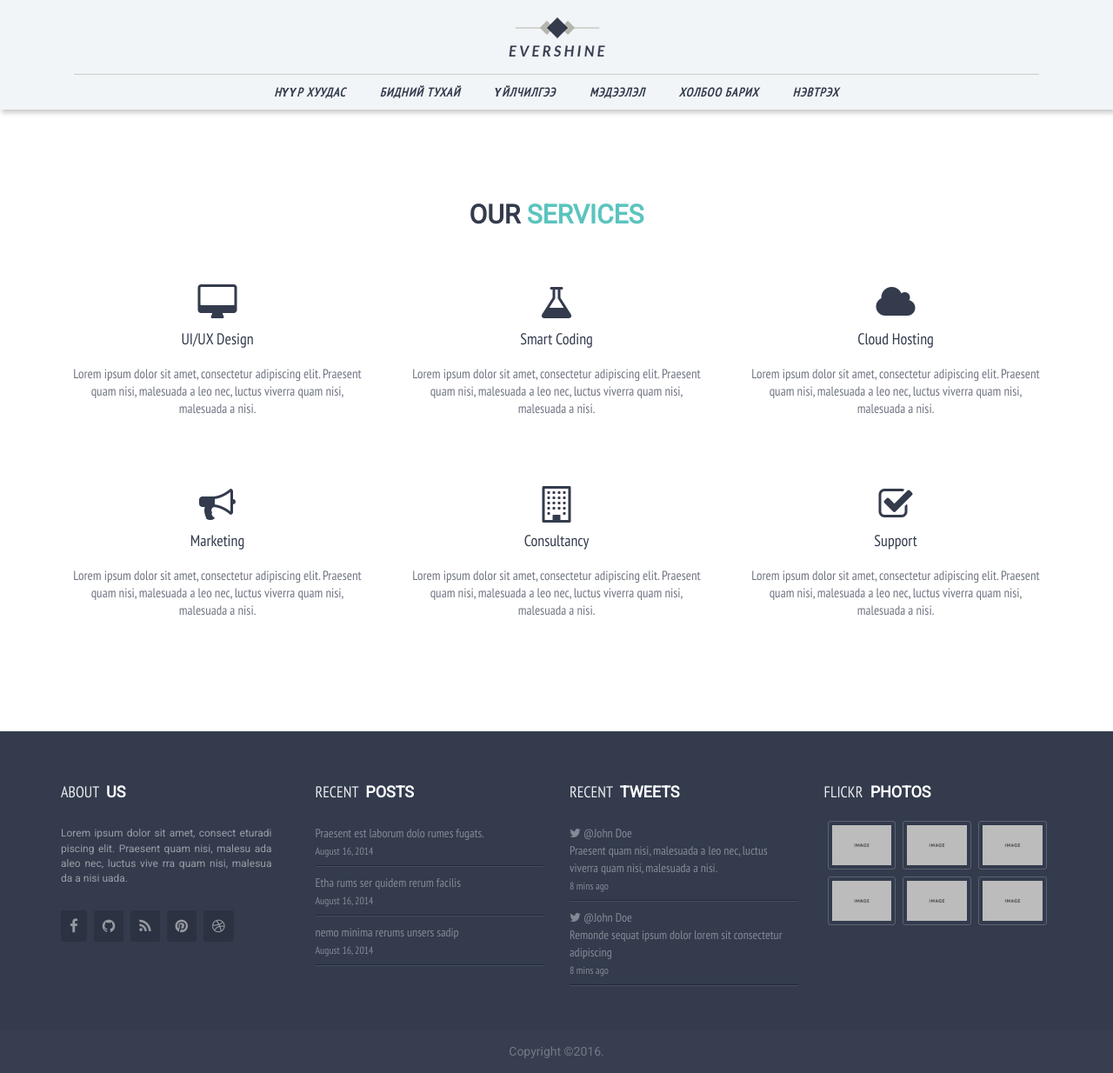
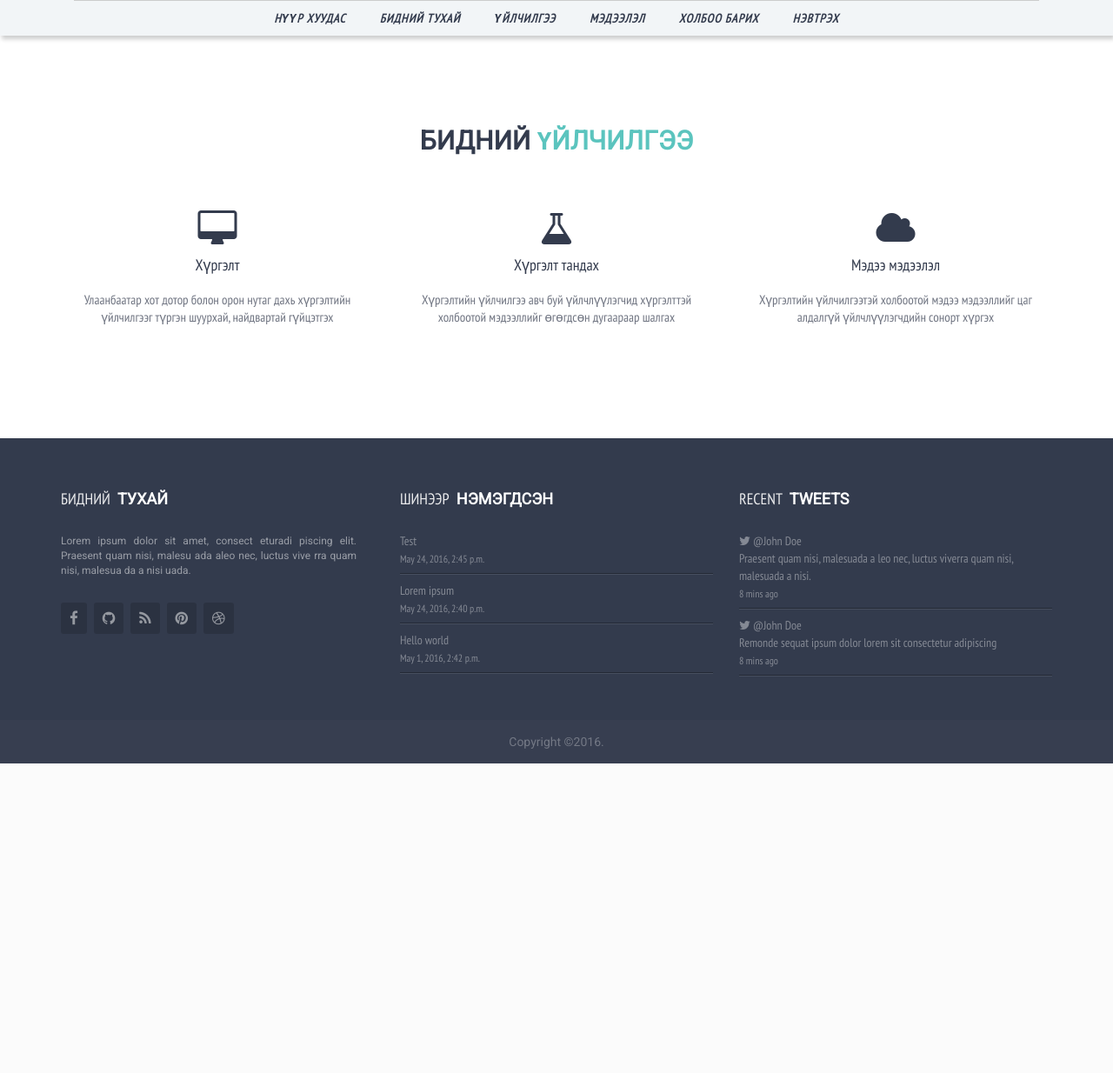
Before and after one commit to rozig/logistic, a Django app: page /services/ in a window 1280 px wide. Shown: the whole page at 87% size. After the commit the page ends 878 px from the top, so only its background shows below. Run offline with Django 3.2, Linux system fonts and the light colour scheme; data comes from the database, SQL or seed files in the repository; both versions use the stored data as it was after the commit; parts of the project's set-up code (start-up, migrations or seed data) failed here and were passed over; some libraries are stand-ins or nearby versions.

Commit message:
Edited static pa pages

```diff
--- a/news/models.py
+++ b/news/models.py
@@ -11,6 +11,7 @@ class Post(models.Model):
     Created_Date = models.DateTimeField(default=timezone.now, verbose_name=u'Үүсгэсэн огноо')
     Published_Date = models.DateTimeField(blank=True, null=True, verbose_name=u'Нийтлэсэн огноо')
     Image = models.ImageField(upload_to='news/%Y/%m/%d/', verbose_name=u'Зураг')
+
     def publish(self):
         self.Published_Date = timezone.now()
         self.save()
--- a/registration/templates/account/base.html
+++ b/registration/templates/account/base.html
@@ -1 +1 @@
-{% extends "base.html" %}
+{% extends "registration/base.html" %}
--- a/registration/templates/registration/about-us.html
+++ b/registration/templates/registration/about-us.html
@@ -6,7 +6,7 @@
 <section class="section">
   <div class="container">
     <div class="row wow swing">
-      <h2 class="h2 text-bold-7 padding-b-20">Our <span class="txt-custom">Team</span></h2>
+      <h2 class="h2 text-bold-7 padding-b-20">Манай хамт олон</span></h2>
     </div>
 
     <!-- Team-member-1 -->
--- a/registration/templates/registration/base.html
+++ b/registration/templates/registration/base.html
@@ -39,16 +39,24 @@
 
   </head>
   <body>
+    <div id="fb-root"></div>
+    <script>(function(d, s, id) {
+      var js, fjs = d.getElementsByTagName(s)[0];
+      if (d.getElementById(id)) return;
+      js = d.createElement(s); js.id = id;
+      js.src = "//connect.facebook.net/mn_MN/sdk.js#xfbml=1&version=v2.6&appId=1495178527363069";
+      fjs.parentNode.insertBefore(js, fjs);
+    }(document, 'script', 'facebook-jssdk'));</script>
    <!-- Header -->
    <header>
-    <div class="row">
+    <!--<div class="row">
       <div class="col-md-12">
         <div class="top-container">
-          <!-- Logo -->
+          <!-- Logo --
           <a href="#" class="logo" title="Home"><img src="{% static 'img/logo.png' %}" alt=""></a>
         </div>
       </div>
-    </div>
+    </div> -->
 
     <!-- Nav -->
     <div class="navbar navbar-custom" id="nav" role="navigation">
@@ -116,8 +124,8 @@
         <div class="row">
 
           <!-- About-US-->
-          <div class="col-md-3 col-sm-6 footer-text">
-            <h4>About <span>&nbsp;us</span></h4>
+          <div class="col-md-4 col-sm-6 footer-text">
+            <h4>Бидний <span>&nbsp;тухай</span></h4>
             <p>Lorem ipsum dolor sit amet, consect eturadi piscing elit. Praesent quam nisi, malesu ada aleo nec, luctus vive rra quam nisi, malesua da a nisi uada.</p>
               <ul class="social-links margin-t-35">
                 <li><a href="#"><i class="fa fa-facebook"></i></a></li>
@@ -129,29 +137,21 @@
           </div>
 
           <!-- Recent-Post-->
-          <div class="col-md-3 col-sm-6">
-            <h4>Recent <span>&nbsp;Posts</span></h4>
+          <div class="col-md-4 col-sm-6">
+            <h4>Шинээр <span>&nbsp;нэмэгдсэн</span></h4>
             <ul class="list-unstyled">
+              {% for post in posts %}
               <li>
-                <a class="block" href="#">Praesent est laborum dolo rumes fugats.</a>
+                <a class="block" href="{% url 'news:post_detail' pk=post.pk %}">{{ post.Title }}</a>
                 <br>
-                <small>August 16, 2014</small>
+                <small>{{ post.Published_Date }}</small>
               </li>
-              <li>
-                <a class="block" href="#">Etha rums ser quidem rerum facilis</a>
-                <br>
-                <small>August 16, 2014</small>
-              </li>
-              <li>
-                <a class="block" href="#">nemo minima rerums unsers sadip</a>
-                <br>
-                <small>August 16, 2014</small>
-              </li>
+              {% endfor %}
             </ul>
           </div>
 
           <!-- Recent-Tweets-->
-          <div class="col-md-3 col-sm-6">
+          <div class="col-md-4 col-sm-6">
             <h4>Recent <span>&nbsp;Tweets</span></h4>
             <ul class="list-unstyled">
               <li>
@@ -162,20 +162,6 @@
               </li>
             </ul>
           </div>
-
-          <!-- Flickr-Photos-->
-          <div class="col-md-3 col-sm-6">
-            <h4>Flickr <span>&nbsp;Photos</span></h4>
-            <ul class="flickr-img">
-              <li><a href="#"><img class="img-responsive" src="{% static 'img/portfolio/port3.jpg' %}" alt=""></a></li>
-              <li><a href="#"><img class="img-responsive" src="{% static 'img/portfolio/port4.jpg' %}" alt=""></a></li>
-              <li><a href="#"><img class="img-responsive" src="{% static 'img/portfolio/port2.jpg' %}" alt=""></a></li>
-              <li><a href="#"><img class="img-responsive" src="{% static 'img/portfolio/port6.jpg' %}" alt=""></a></li>
-              <li><a href="#"><img class="img-responsive" src="{% static 'img/portfolio/port7.jpg' %}" alt=""></a></li>
-              <li><a href="#"><img class="img-responsive" src="{% static 'img/portfolio/port8.jpg' %}" alt=""></a></li>
-            </ul>
-          </div>
-
         </div>
       </div>
     </section>
--- a/registration/templates/registration/services.html
+++ b/registration/templates/registration/services.html
@@ -6,7 +6,7 @@
   <section class="section" id="services">
     <div class="container">
       <div class="row wow swing">
-        <h2 class="h2 text-bold-7 padding-b-20">Our <span class="txt-custom">Services</span></h2>
+        <h2 class="h2 text-bold-7 padding-b-20">Бидний <span class="txt-custom">үйлчилгээ</span></h2>
       </div>
       <div class="row">
 
@@ -14,8 +14,8 @@
           <!-- Service-1-->
           <article class="service1-item wow bounceIn">
             <i class="fa fa-desktop fa-3x"></i>
-            <h4>UI/UX Design</h4>
-            <p>Lorem ipsum dolor sit amet, consectetur adipiscing elit. Praesent quam nisi, malesuada a leo nec, luctus viverra quam nisi, malesuada a nisi.</p>
+            <h4>Хүргэлт</h4>
+            <p>Улаанбаатар хот дотор болон орон нутаг дахь хүргэлтийн үйлчилгээг түргэн шуурхай, найдвартай гүйцэтгэх</p>
           </article>
         </div>
 
@@ -23,8 +23,8 @@
         <div class="col-md-4 col-sm-6">
           <article class="service1-item wow bounceIn">
             <i class="fa fa-flask fa-3x"></i>
-            <h4>Smart Coding</h4>
-            <p>Lorem ipsum dolor sit amet, consectetur adipiscing elit. Praesent quam nisi, malesuada a leo nec, luctus viverra quam nisi, malesuada a nisi.</p>
+            <h4>Хүргэлт тандах</h4>
+            <p>Хүргэлтийн үйлчилгээ авч буй үйлчлүүлэгчид хүргэлттэй холбоотой мэдээллийг өгөгдсөн дугаараар шалгах</p>
           </article>
         </div>
 
@@ -32,38 +32,10 @@
         <div class="col-md-4 col-sm-6">
           <article class="service1-item wow bounceIn">
             <i class="fa fa-cloud fa-3x"></i>
-            <h4>Cloud Hosting</h4>
-            <p>Lorem ipsum dolor sit amet, consectetur adipiscing elit. Praesent quam nisi, malesuada a leo nec, luctus viverra quam nisi, malesuada a nisi.</p>
+            <h4>Мэдээ мэдээлэл</h4>
+            <p>Хүргэлтийн үйлчилгээтэй холбоотой мэдээ мэдээллийг цаг алдалгүй үйлчлүүлэгчдийн сонорт хүргэх</p>
           </article>
         </div>
-
-        <!-- Service-4-->
-        <div class="col-md-4 col-sm-6">
-          <div class="service1-item wow bounceIn">
-            <i class="fa fa-bullhorn fa-3x"></i>
-            <h4>Marketing</h4>
-            <p>Lorem ipsum dolor sit amet, consectetur adipiscing elit. Praesent quam nisi, malesuada a leo nec, luctus viverra quam nisi, malesuada a nisi.</p>
-          </div>
-        </div>
-
-        <!-- Service-5-->
-        <div class="col-md-4 col-sm-6">
-          <div class="service1-item wow bounceIn">
-            <i class="fa fa-building-o fa-3x"></i>
-            <h4>Consultancy</h4>
-            <p>Lorem ipsum dolor sit amet, consectetur adipiscing elit. Praesent quam nisi, malesuada a leo nec, luctus viverra quam nisi, malesuada a nisi.</p>
-          </div>
-        </div>
-
-        <!-- Service-6-->
-        <div class="col-md-4 col-sm-6">
-          <div class="service1-item wow bounceIn">
-            <i class="fa fa-check-square-o fa-3x"></i>
-            <h4>Support</h4>
-            <p>Lorem ipsum dolor sit amet, consectetur adipiscing elit. Praesent quam nisi, malesuada a leo nec, luctus viverra quam nisi, malesuada a nisi.</p>
-          </div>
-        </div>
-
      </div>
    </div>
   </section>
--- a/registration/views.py
+++ b/registration/views.py
@@ -6,16 +6,22 @@ from reportlab.pdfgen import canvas
 from django.http import HttpResponse
 from .models import Delivery, Status, Shipment, Indication
 from .forms import ContactForm
+from news.models import Post
+
 def index(request):
-	return render(request, 'registration/index.html')
+    posts = Post.objects.order_by('-Published_Date')[0:3]
+    return render(request, 'registration/index.html', {'posts': posts})
 
 def about(request):
-	return render(request, 'registration/about-us.html')
+    posts = Post.objects.order_by('-Published_Date')[0:3]
+    return render(request, 'registration/about-us.html', {'posts': posts})
 
 def services(request):
-	return render(request, 'registration/services.html')
+    posts = Post.objects.order_by('-Published_Date')[0:3]
+    return render(request, 'registration/services.html', {'posts': posts})
 
 def contact_us(request):
+    posts = Post.objects.order_by('-Published_Date')[0:3]
     if request.method == 'GET':
         form = ContactForm()
     else:
@@ -29,16 +35,18 @@ def contact_us(request):
             except BadHeaderError:
                 return HttpResponse('Invalid header found.')
             return redirect('thanks')
-    return render(request, "contact_form/contact_form.html", {'form': form})
+    return render(request, "contact_form/contact_form.html", {'posts': posts, 'form': form})
 
 def thanks(request):
-    return render(request, 'contact_form/contact_form_sent.html')
+    posts = Post.objects.order_by('-Published_Date')[0:3]
+    return render(request, 'contact_form/contact_form_sent.html', {'posts': posts})
 
 def delivery_detail(request):
+    posts = Post.objects.order_by('-Published_Date')[0:3]
     if 'id' in request.GET:
         identify = request.GET['id']
     	delivery = get_object_or_404(Delivery, pk=identify)
-        return render(request, 'registration/view_delivery.html', {'delivery': delivery})
+        return render(request, 'registration/view_delivery.html', {'delivery': delivery, 'posts': posts})
 
 def report(request):
     # Create the HttpResponse object with the appropriate PDF headers.
```
Also changed, not shown: db.sqlite3, media/news/2016/05/24/WWW.YIFY-TORRENTS.COM.jpg (added), 8 other files.
